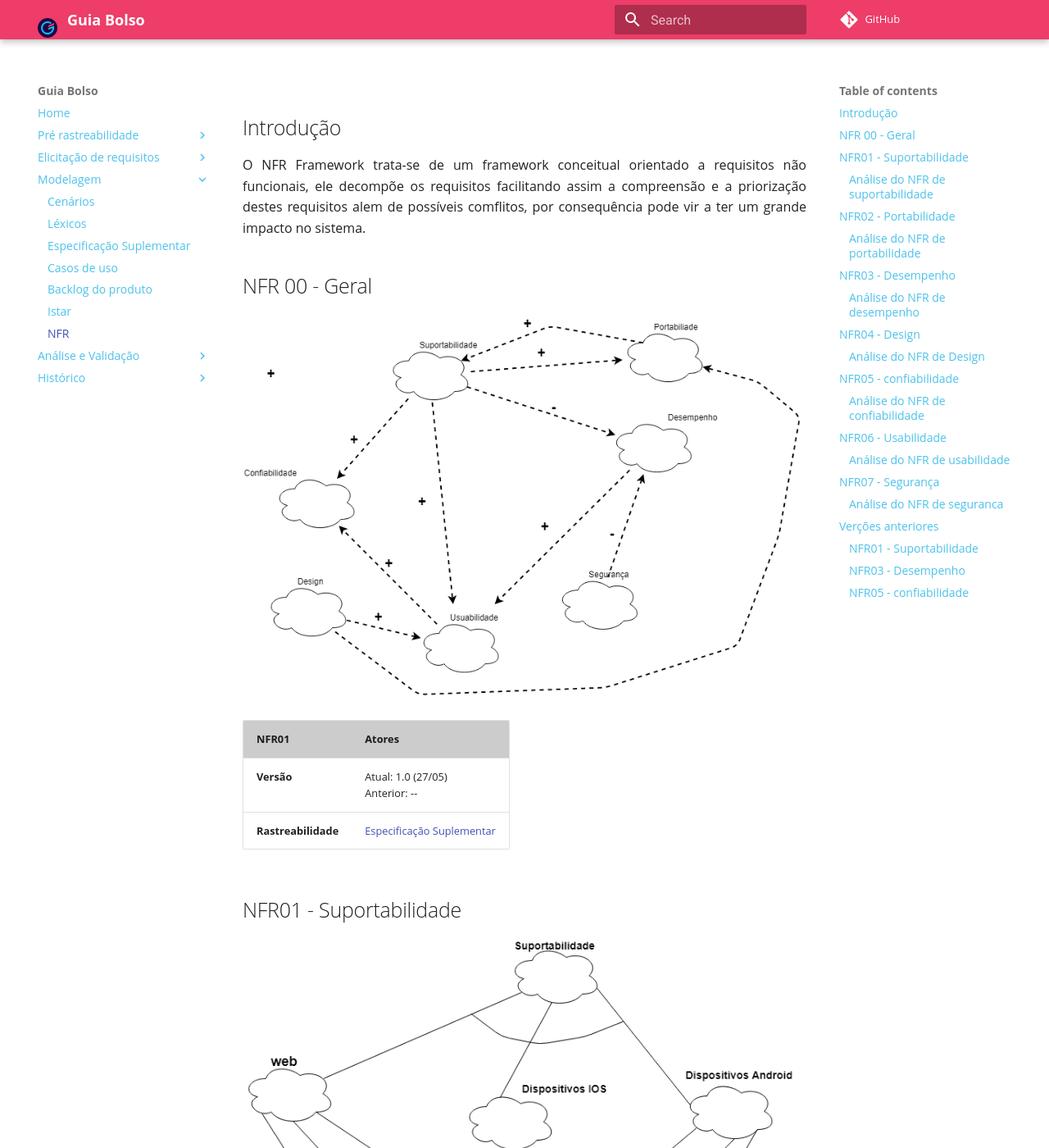
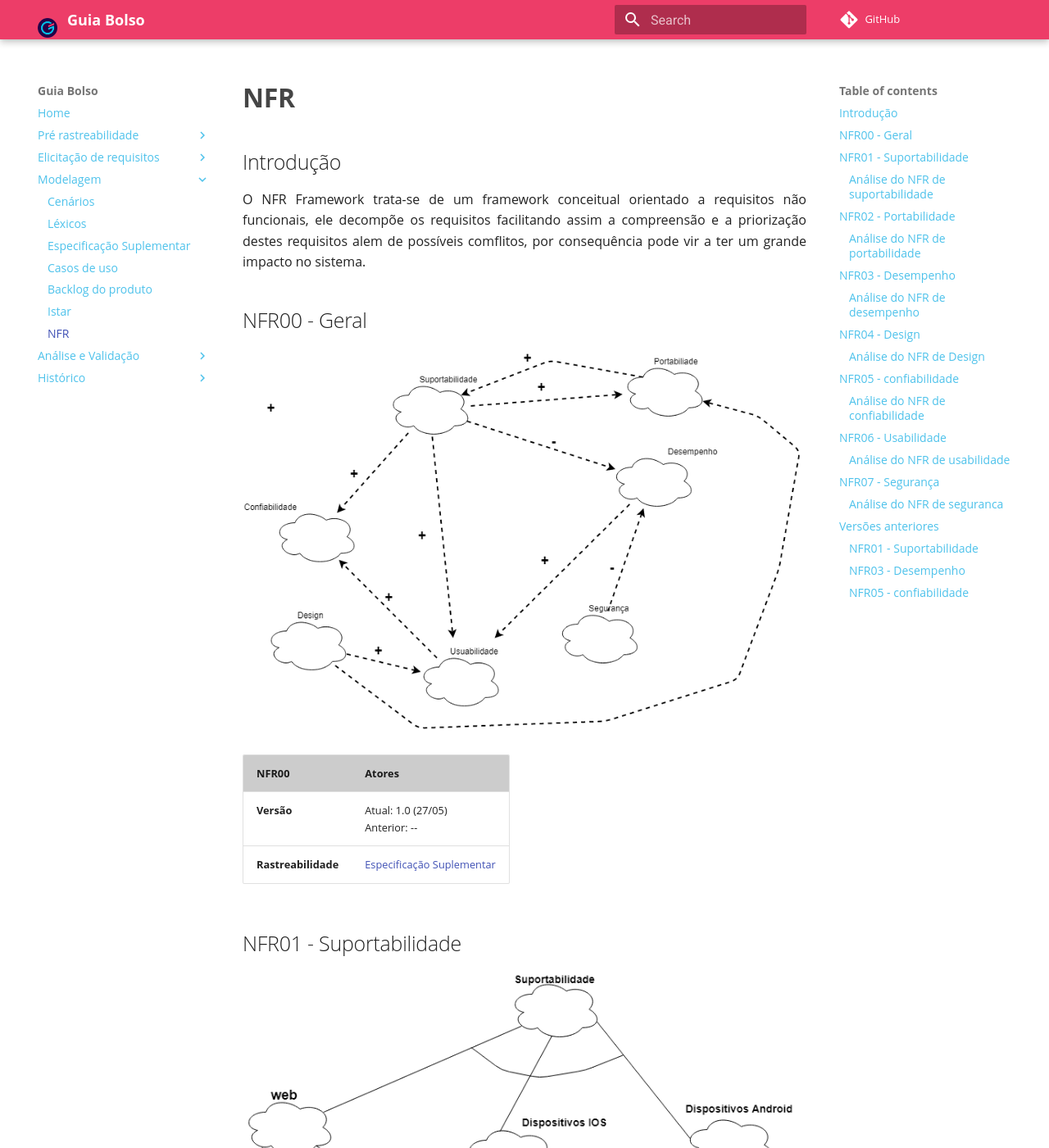
Before and after one commit to fga-disciplinas/2019.1-Guia-Bolso, an MkDocs documentation site: the page built from docs/modelagem/nfr.md, in a window 1280 px wide and 1400 px high. Shown: the whole window at 82% size. Built offline with MkDocs 1.6.1 and Material for MkDocs 9.7.7, drawn with Linux system fonts in a browser that asks for light colours; comment, search, counter and statistics services are not loaded; old or Windows-style settings are respelled for this version of MkDocs; some of the changed text lies outside the part shown.

Commit message:
Ajustando versionamento e tabela de conteudo

```diff
--- a/docs/modelagem/nfr.md
+++ b/docs/modelagem/nfr.md
@@ -2,12 +2,12 @@
 
 O NFR Framework trata-se de um framework conceitual orientado a requisitos não funcionais, ele decompõe os requisitos facilitando assim a compreensão e a priorização destes requisitos alem de possíveis comflitos, por consequência pode vir a ter um grande impacto no sistema.
 
-## NFR 00 - Geral
+## NFR00 - Geral
 
-[ ![NFR01](./../img/nfr/nfr_geral.png)](./../img/nfr/nfr_geral.png)
+[ ![NFR00](./../img/nfr/nfr_geral.png)](./../img/nfr/nfr_geral.png)
 
 
-| **NFR01** | **Atores**|
+| **NFR00** | **Atores**|
 |--|--|
 | **Versão**| Atual: 1.0 (27/05) <br> Anterior: --|
 | **Rastreabilidade** | [Especificação Suplementar](../especificacao) |
@@ -52,7 +53,7 @@
 
 ## NFR03 - Desempenho
 
-[ ![NFR03](./../img/nfr/nfr_desempenho_v2.png)](./../img/nfr/nfr_desenpenho_v2.png)
+[ ![NFR03](./../img/nfr/nfr_desempenho_v2.png)](./../img/nfr/nfr_desempenho_v2_fb.png)
 
 | **NFR03** | **Atores**|
 |--|--|
@@ -134,16 +137,17 @@
 | **Rastreabilidade** | [Especificação Suplementar](../especificacao) |
 
 ### Análise do NFR de seguranca
+
 [ ![NFR07](./../img/nfr/nfr_seguranca_analise.png)](./../img/nfr/nfr_seguranca_analise.png)
 
-| **NFR07** | **Atores**|
+| **AN-NFR07** | **Atores**|
 |--|--|
 | **Versão**| Atual: 1.0 (29/05) <br> Anterior: --|
 | **Rastreabilidade** | [Especificação Suplementar](../especificacao) |
 
-# Verções anteriores
+## Versões anteriores
 
-## NFR01 - Suportabilidade
+### NFR01 - Suportabilidade
 
 [ ![NFR01](./../img/nfr/nfr_suportabilidade_v1.png)](./../img/nfr/nfr_suportabilidade_v1.png)
 
@@ -153,7 +157,7 @@
 | **Versão**| Atual: 1.0 (27/05) <br> Anterior: --|
 | **Rastreabilidade** | [Especificação Suplementar](../especificacao) |
 
-## NFR03 - Desempenho
+### NFR03 - Desempenho
 
 [ ![NFR03](./../img/nfr/nfr_desempenho_v1.png)](./../img/nfr/nfr_desenpenho_v1.png)
 
@@ -163,7 +167,7 @@
 | **Versão**| Atual: 1.0 (27/05) <br> Anterior: 1.0|
 | **Rastreabilidade** | [Especificação Suplementar](../especificacao) |
 
-## NFR05 - confiabilidade
+### NFR05 - confiabilidade
 
 [ ![NFR05](./../img/nfr/nfr_confiabilidade_v1.jpg)](./../img/nfr/nfr_confiabilidade_v1.jpg)
 
```
Also changed, not shown: other parts of docs/modelagem/nfr.md (+15 -12 lines).
